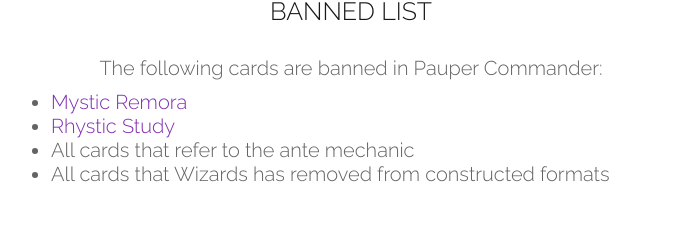
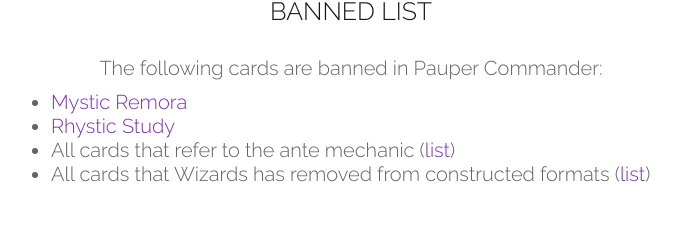
Before and after one commit to Podkomorka/pdhhomebase-v1, a plain HTML site: page rules.html in a window 1280 px wide. Shown: the part 1049-1285 px from the top of the page, without its empty margins (289-970 px from the left). Drawn offline with Linux system fonts and the light colour scheme.

Commit message:
Add files via upload

```diff
--- a/rules.html
+++ b/rules.html
@@ -61,8 +61,8 @@
           <ul>
             <li><a href="https://scryfall.com/card/ice/87/mystic-remora" target="_blank">Mystic Remora</a></li>
             <li><a href="https://scryfall.com/card/mb1/468/rhystic-study" target="_blank">Rhystic Study</a></li>
-            <li>All cards that refer to the ante mechanic</li>
-            <li>All cards that Wizards has removed from constructed formats</li>
+            <li>All cards that refer to the ante mechanic (<a href="https://gatherer.wizards.com/Pages/Search/Default.aspx?action=advanced&text=+%5b%22%20ante.%22%5d" target="_blank">list</a>)</li>
+            <li>All cards that Wizards has removed from constructed formats (<a href="https://magic.wizards.com/en/articles/archive/news/depictions-racism-magic-2020-06-10" target="_blank">list</a>)</li>
           </ul>
         </div>
       </section>
```
